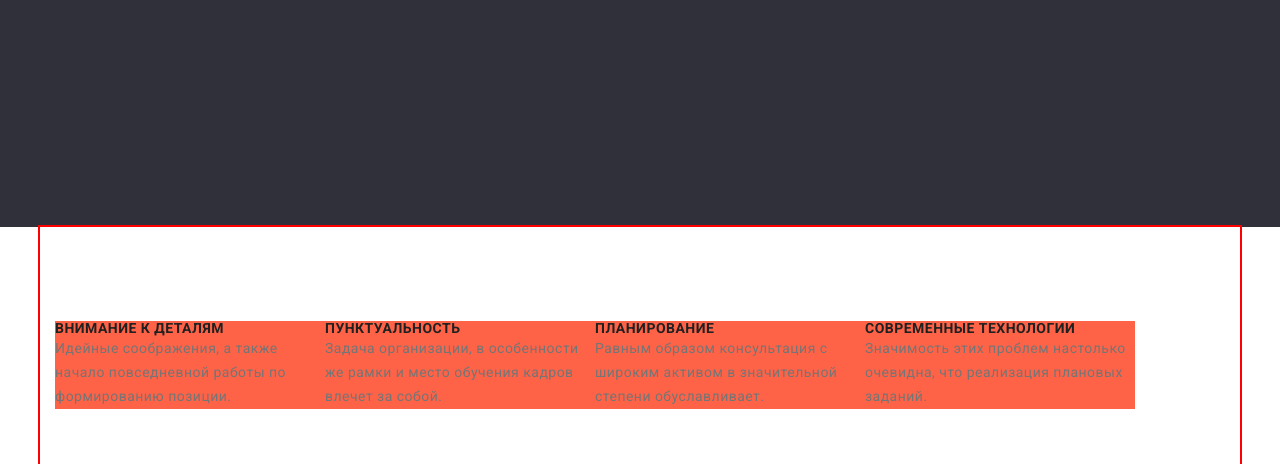
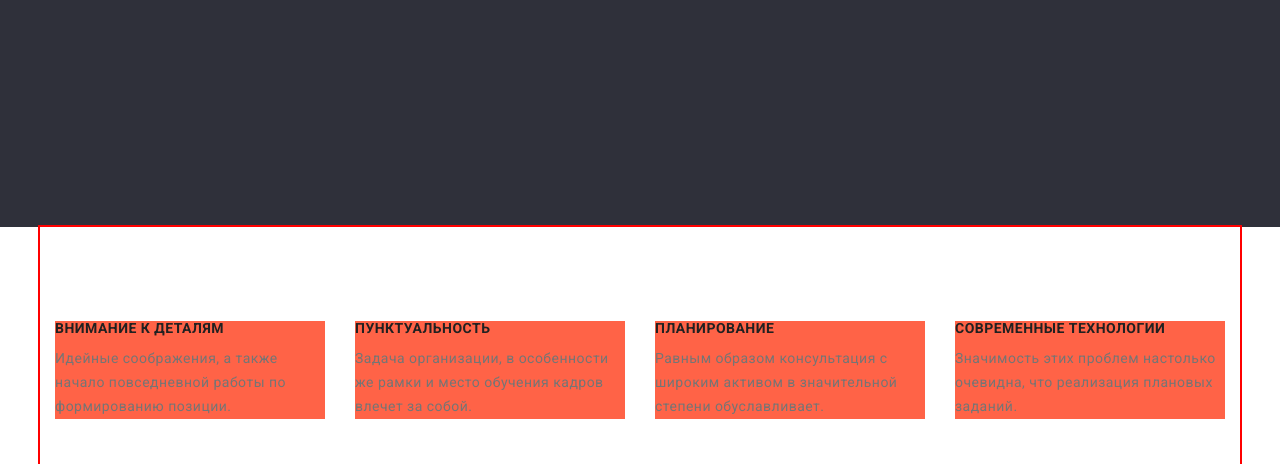
Before and after one commit to Slavik-mvg/goit-markup-hw-03, a plain HTML site: page index.html in a window 1280 px wide. Shown: the part 488-952 px from the top of the page. Drawn offline with nearby package versions, Linux system fonts and the light colour scheme.

Commit message:
adventure

```diff
--- a/css/styiles.css
+++ b/css/styiles.css
@@ -206,6 +206,8 @@ body {
 
 /* advantage */
 
+
+
 .advantage-container {
   width: 1200px;
 
@@ -229,6 +231,14 @@ body {
 .advantage-list .item {
   width: 270px;
   background-color: tomato;
+}
+
+.advantage-item{
+  padding-bottom: 10px;
+}
+
+.advantage-list li + li{
+  margin-left: 30px;
 }
 
 /* .advantage-item:not(:first-child)
```
